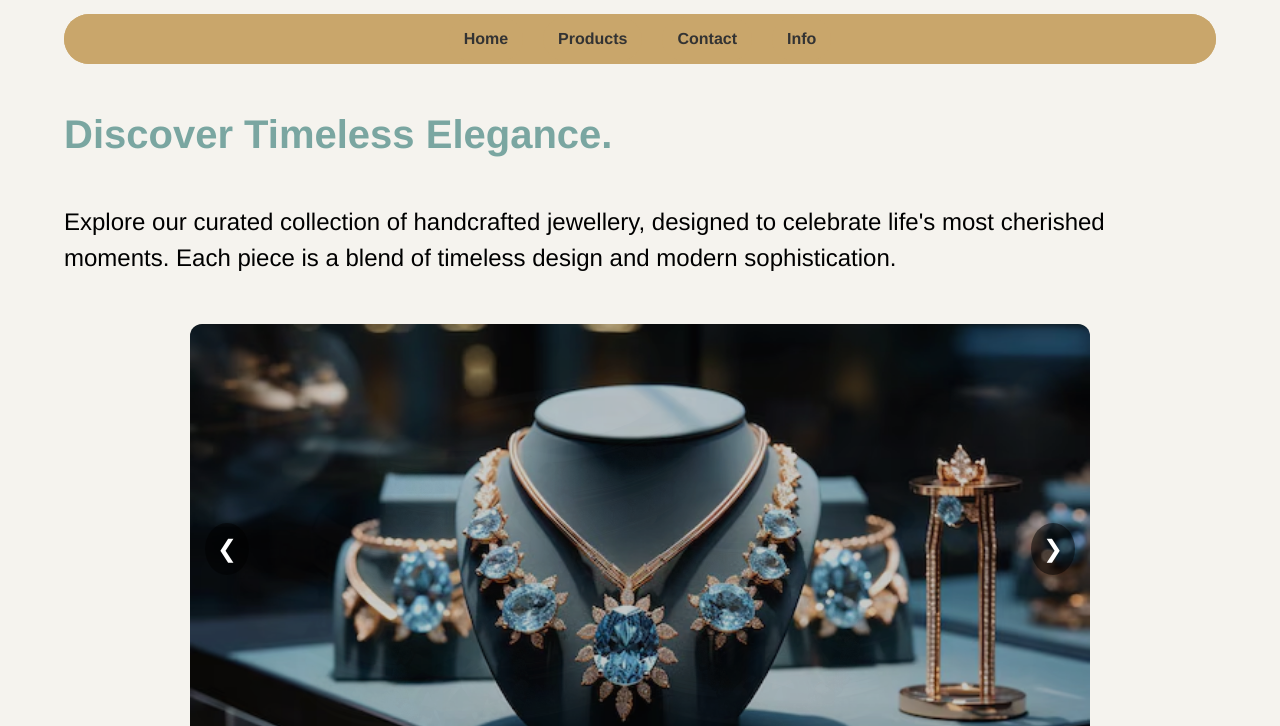
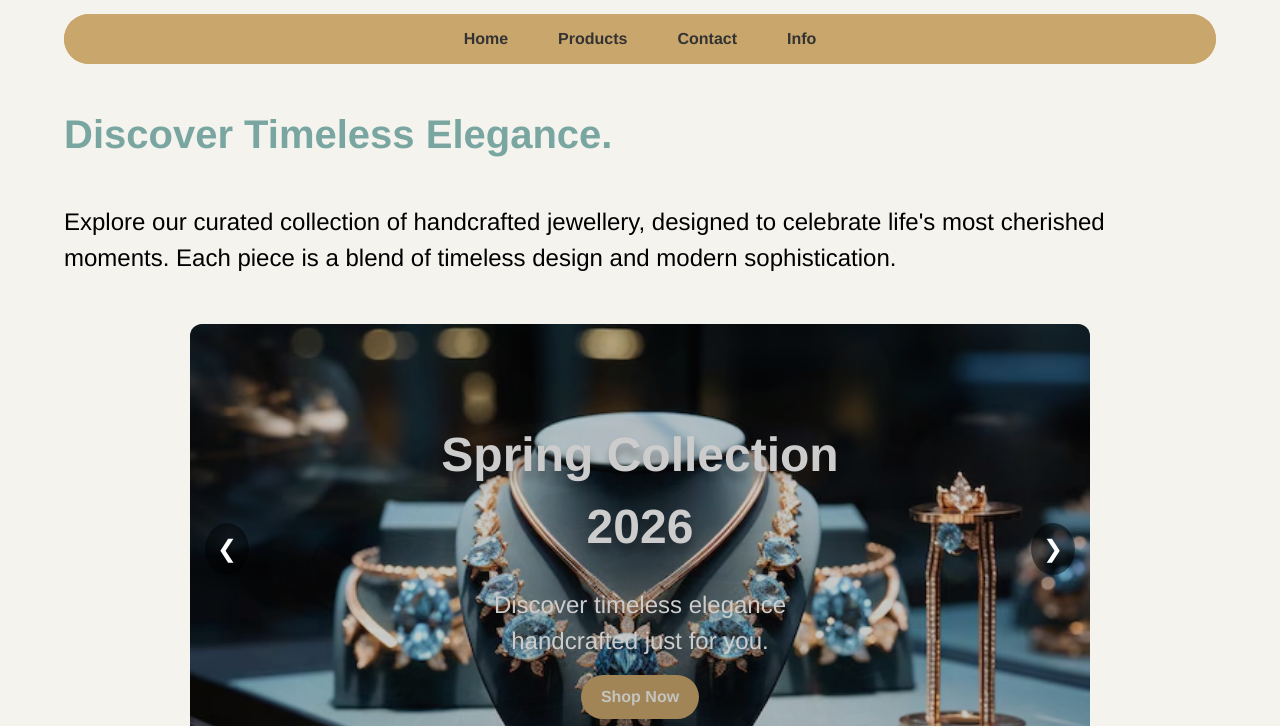
Before and after one commit to michaelagoncalves13082000-rgb/personal-portfolio, a plain HTML site: page jewelry-website/index.html in a window 1280 px wide. Shown: the part 226-952 px from the top of the page. Drawn offline with Linux system fonts and the light colour scheme.

Commit message:
progress

```diff
--- a/jewelry-website/index.html
+++ b/jewelry-website/index.html
@@ -33,7 +33,6 @@
         </section>
 
         <!--Slides-->
-        <section>
           <div class="slider">
             <div class="slides">
               <img src="/assets/Image-1jpg.avif" class="slide active" alt="Slide 1">
@@ -44,6 +43,11 @@
               <img src="/Assets/Image-6.jpg" class="slide" alt="Slide 6">
               <img src="/Assets/Image-7 copy.jpg" class="slide" alt="Slide 7">
               <img src="/Assets/Image-8 copy.jpg" class="slide" alt="Slide 8">
+            </div>
+            <div class="slider-text">
+              <h2>Spring Collection 2026</h2>
+              <p>Discover timeless elegance handcrafted just for you.</p>
+              <a href="products.html" class="cta-button">Shop Now</a>
             </div>
 
             <button class="arrow left" onclick="prevSlide()">&#10094;</button>
@@ -59,9 +63,7 @@
               <span class="dot" onclick="goToSlide(6)"></span>
               <span class="dot" onclick="goToSlide(7)"></span>
             </div>
-
           </div>
-        </section>
 
         <section class="three-columns">
           <article class="rings">
--- a/jewelry-website/styles.css
+++ b/jewelry-website/styles.css
@@ -142,7 +142,6 @@ nav {
   margin: auto;
   overflow: hidden;
   border-radius: 12px;
-  z-index: 5;
 }
 
 .slider::before {
@@ -163,20 +162,19 @@ nav {
 }
 
 .slide {
-  width:100%;
-  height: 100%;
-  object-fit: cover;
-  position: absolute;
-  opacity: 0;
-  top: 0;
-  left: 0;
-  display:block;
-  transition: opacity 1s ease-in-out;
+ position: absolute;
+ top:0;
+ left:0;
+ width:100%;
+ object-fit: cover;
+ opacity: 0;
+ transition: opacity 1s ease-in-out;
+ z-index: 1;
 }
 
 .slide.active {
   opacity: 1;
-  z-index: 1;
+  z-index: 2;
   animation: zoom 5s ease-in-out forwards;
 }
 
@@ -185,6 +183,47 @@ nav {
   to {transform: scale(1.05);}
 }
 
+.slider-text {
+  position: absolute;
+  top: 50%;
+  left: 50%;
+  transform: translate(-50%, -50%);
+  text-align: center;
+  color: #fff;
+  z-index: 4;
+  border-radius: 15px;
+  padding: 15px;
+
+}
+
+.slider-text h2 {
+  font-size: 3rem;
+  margin-bottom: 0.5rem;
+  text-shadow: 0 8px 8px rgba(0, 0, 0, 0.3);
+}
+
+.slider-text p {
+  font-size: 1.5rem;
+  margin-bottom: 1rem;
+  text-shadow: 0 8px 8px rgba(0, 0, 0, 0.3);
+}
+
+.slider-text .cta-button {
+  display: inline-block;
+  padding: 10px 20px;
+  background-color: #c9a66b;
+  color: #f5f3ee;
+  border-radius: var(--border-radius-m);
+  text-decoration: none;
+  font-weight: 600;
+  transition: transform 0.3s ease, background-color 0.3s ease;
+}
+
+.slider-text .cta-button:hover {
+  transform: scale(1.05);
+  background-color: var(--secondary-color);
+  color: var(--dark-color);
+}
 
 /*Arrows*/
 .arrow {
@@ -198,7 +237,7 @@ nav {
   cursor: pointer;
   font-size: 24px;
   border-radius: 50%;
-  z-index: 20;
+  z-index: 5;
 }
 
 .arrow.left {
@@ -219,7 +258,7 @@ nav {
   position: absolute;
   bottom:15px;
   width:100%;
-  z-index: 20;
+  z-index: 5;
 }
 
 .dot {
```
